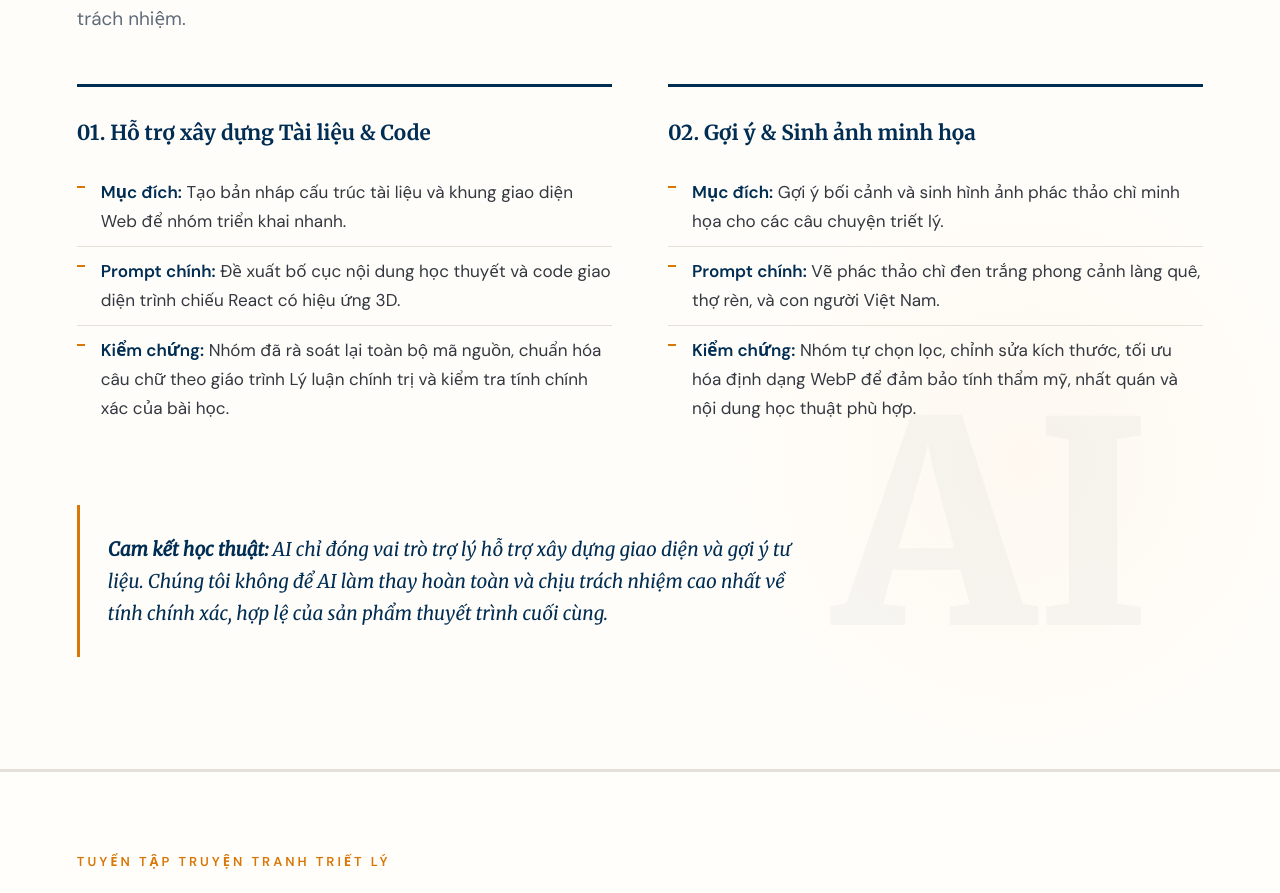
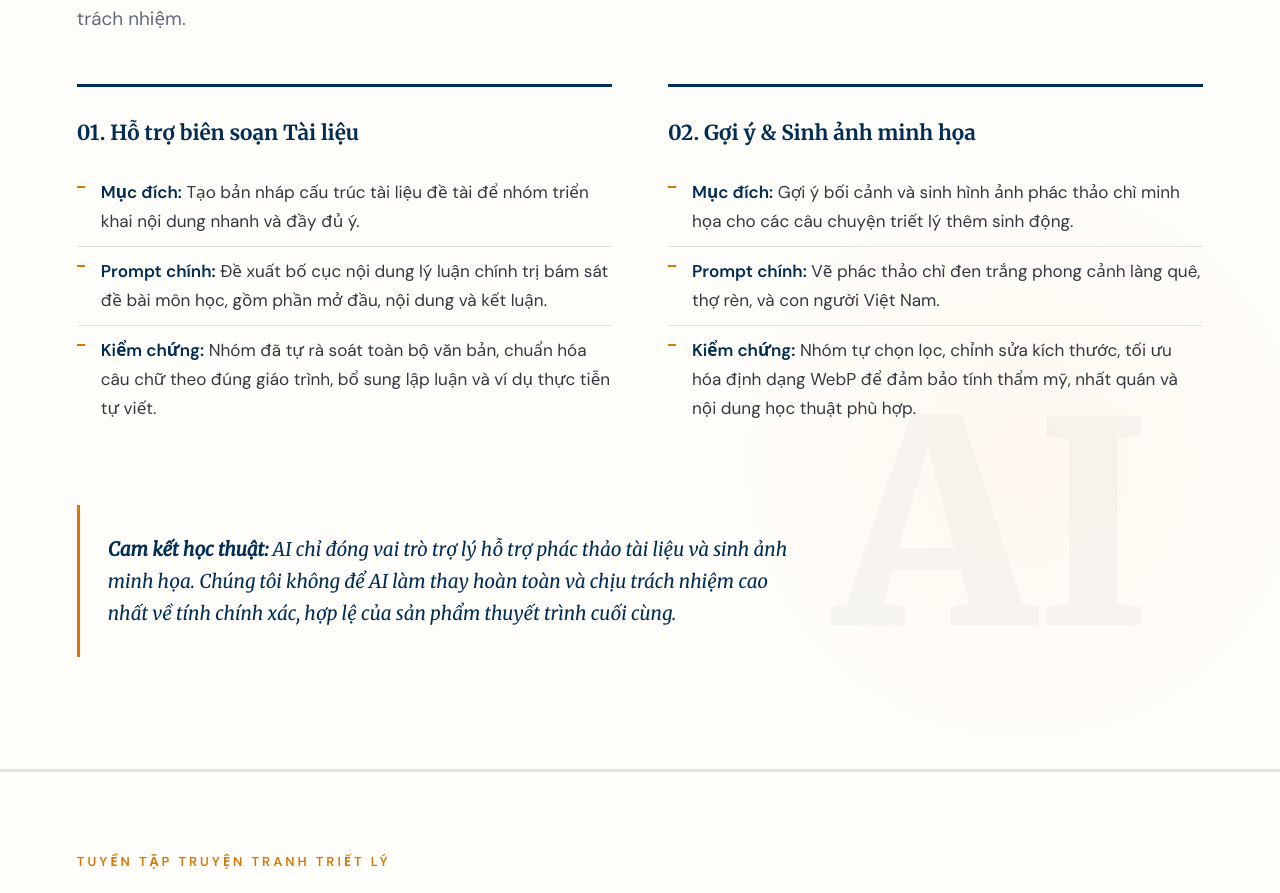
Before and after one commit to uongthanhtu/philosophy-presentation, a React (Vite) app: page / in a window 1280 px wide. Shown: the part 11071-11964 px from the top of the page. Built offline with nearby package versions, Linux system fonts and the light colour scheme.

Commit message:
docs: focus AI acknowledgement on document writing and image generation

```diff
--- a/src/App.tsx
+++ b/src/App.tsx
@@ -949,18 +949,18 @@ function App() {
 
         <div ref={rv} className="rv split">
           <div className="split-panel">
-            <h3>01. Hỗ trợ xây dựng Tài liệu & Code</h3>
+            <h3>01. Hỗ trợ biên soạn Tài liệu</h3>
             <ul className="bullet-list">
-              <li><strong>Mục đích:</strong> Tạo bản nháp cấu trúc tài liệu và khung giao diện Web để nhóm triển khai nhanh.</li>
-              <li><strong>Prompt chính:</strong> Đề xuất bố cục nội dung học thuyết và code giao diện trình chiếu React có hiệu ứng 3D.</li>
-              <li><strong>Kiểm chứng:</strong> Nhóm đã rà soát lại toàn bộ mã nguồn, chuẩn hóa câu chữ theo giáo trình Lý luận chính trị và kiểm tra tính chính xác của bài học.</li>
+              <li><strong>Mục đích:</strong> Tạo bản nháp cấu trúc tài liệu đề tài để nhóm triển khai nội dung nhanh và đầy đủ ý.</li>
+              <li><strong>Prompt chính:</strong> Đề xuất bố cục nội dung lý luận chính trị bám sát đề bài môn học, gồm phần mở đầu, nội dung và kết luận.</li>
+              <li><strong>Kiểm chứng:</strong> Nhóm đã tự rà soát toàn bộ văn bản, chuẩn hóa câu chữ theo đúng giáo trình, bổ sung lập luận và ví dụ thực tiễn tự viết.</li>
             </ul>
           </div>
 
           <div className="split-panel">
             <h3>02. Gợi ý & Sinh ảnh minh họa</h3>
             <ul className="bullet-list">
-              <li><strong>Mục đích:</strong> Gợi ý bối cảnh và sinh hình ảnh phác thảo chì minh họa cho các câu chuyện triết lý.</li>
+              <li><strong>Mục đích:</strong> Gợi ý bối cảnh và sinh hình ảnh phác thảo chì minh họa cho các câu chuyện triết lý thêm sinh động.</li>
               <li><strong>Prompt chính:</strong> Vẽ phác thảo chì đen trắng phong cảnh làng quê, thợ rèn, và con người Việt Nam.</li>
               <li><strong>Kiểm chứng:</strong> Nhóm tự chọn lọc, chỉnh sửa kích thước, tối ưu hóa định dạng WebP để đảm bảo tính thẩm mỹ, nhất quán và nội dung học thuật phù hợp.</li>
             </ul>
@@ -969,7 +969,7 @@ function App() {
 
         <div ref={rv} className="rv quote" style={{ marginTop: '40px' }}>
           <blockquote>
-            <strong>Cam kết học thuật:</strong> AI chỉ đóng vai trò trợ lý hỗ trợ xây dựng giao diện và gợi ý tư liệu.
+            <strong>Cam kết học thuật:</strong> AI chỉ đóng vai trò trợ lý hỗ trợ phác thảo tài liệu và sinh ảnh minh họa.
             Chúng tôi không để AI làm thay hoàn toàn và chịu trách nhiệm cao nhất về tính chính xác, hợp lệ của sản phẩm thuyết trình cuối cùng.
           </blockquote>
         </div>
```
